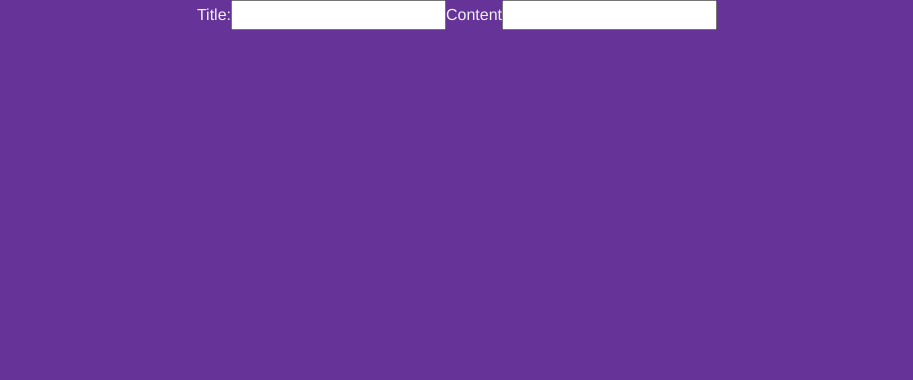
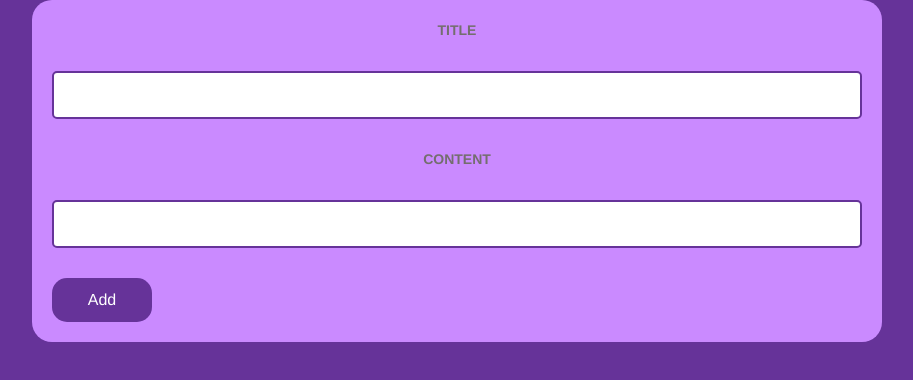
Before and after one commit to oguzhanascier/todolist-vue3-jsonServer, a Vue app: page /todo-form in a window 1280 px wide. Shown: the top 380 px of the page, without its empty margins (183-1096 px from the left). Built offline with nearby package versions, Linux system fonts and the light colour scheme.

Commit message:
todo data

```diff
--- a/src/views/todoAdd.vue
+++ b/src/views/todoAdd.vue
@@ -1,10 +1,12 @@
 <template>
-  <form @submit.prevent="todoAdd">
-    <label>Title:</label>
+  <form >
+    <label>Title</label>
     <input type="text" v-model="title" required>
 
     <label>Content</label>
     <input type="text" v-model="content" required>
+
+    <button @click.prevent="todoAdd">Add</button>
   </form>
 </template>
 
@@ -17,12 +19,53 @@ export default {
             content:''
         }
     },
+ methods:{
     todoAdd(){
-        console.log(this.title, this.content);
+        let todo= {
+            id:Math.floor(Math.random()*99999999),
+            baslik:this.title,
+            content:this.content,
+
+        }
+        console.log(todo);
     }
+ }
 }
 </script>
 
 <style>
 
+form{
+    display: flex;
+    flex-direction: column;
+    background: rgb(202, 138, 255);
+    padding: 20px;
+    border-radius: 20px;
+    gap: 30px;
+}
+
+label{
+    display: block;
+    color: rgb(116, 110, 110);
+    text-transform: uppercase;
+    font-size: 14px;
+    font-weight: bold;
+}
+
+input{
+    border: 2px solid #663399;
+    padding: 10px;
+    border-radius: 5px;
+    outline: none ;
+}
+
+button{
+
+    border-radius: 15px !important;
+    width: 100px;
+    border: none;
+    background: #663399;
+    color: white;
+    padding: 10px;
+}
 </style>
```
